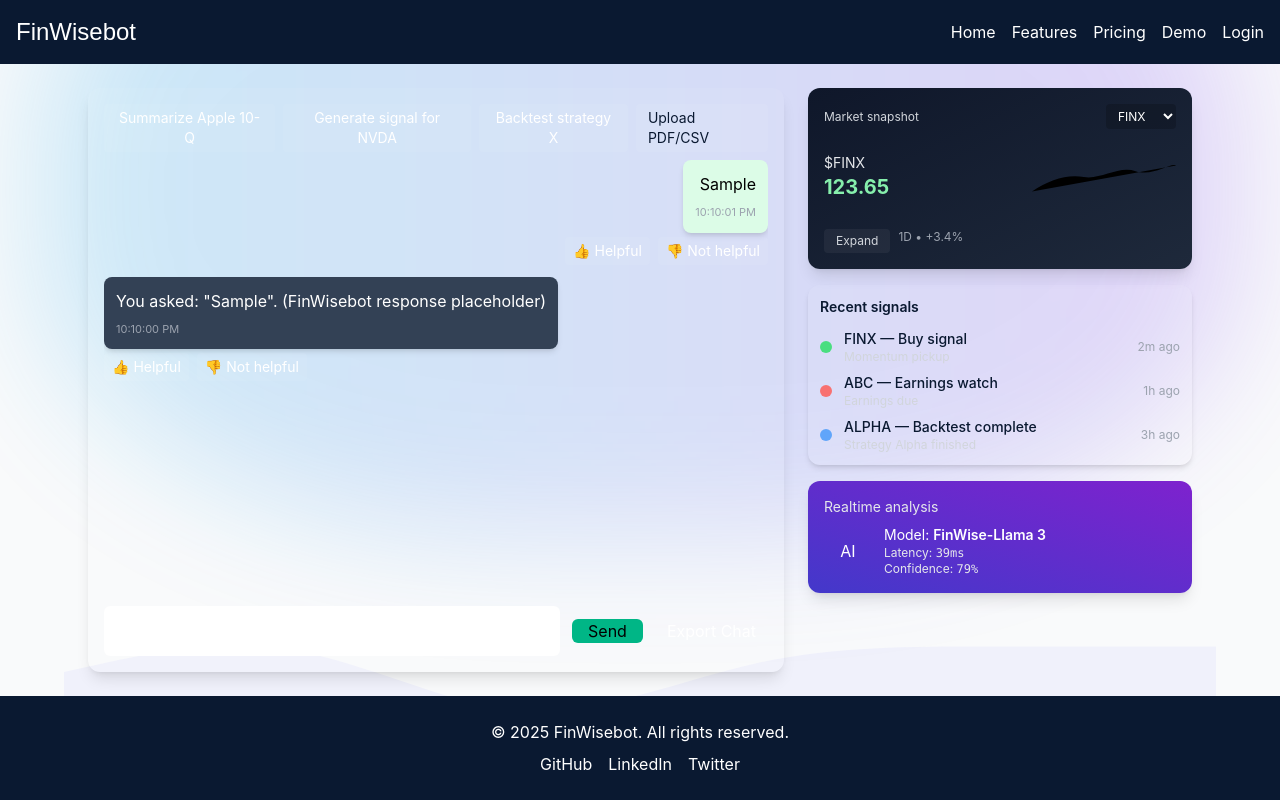
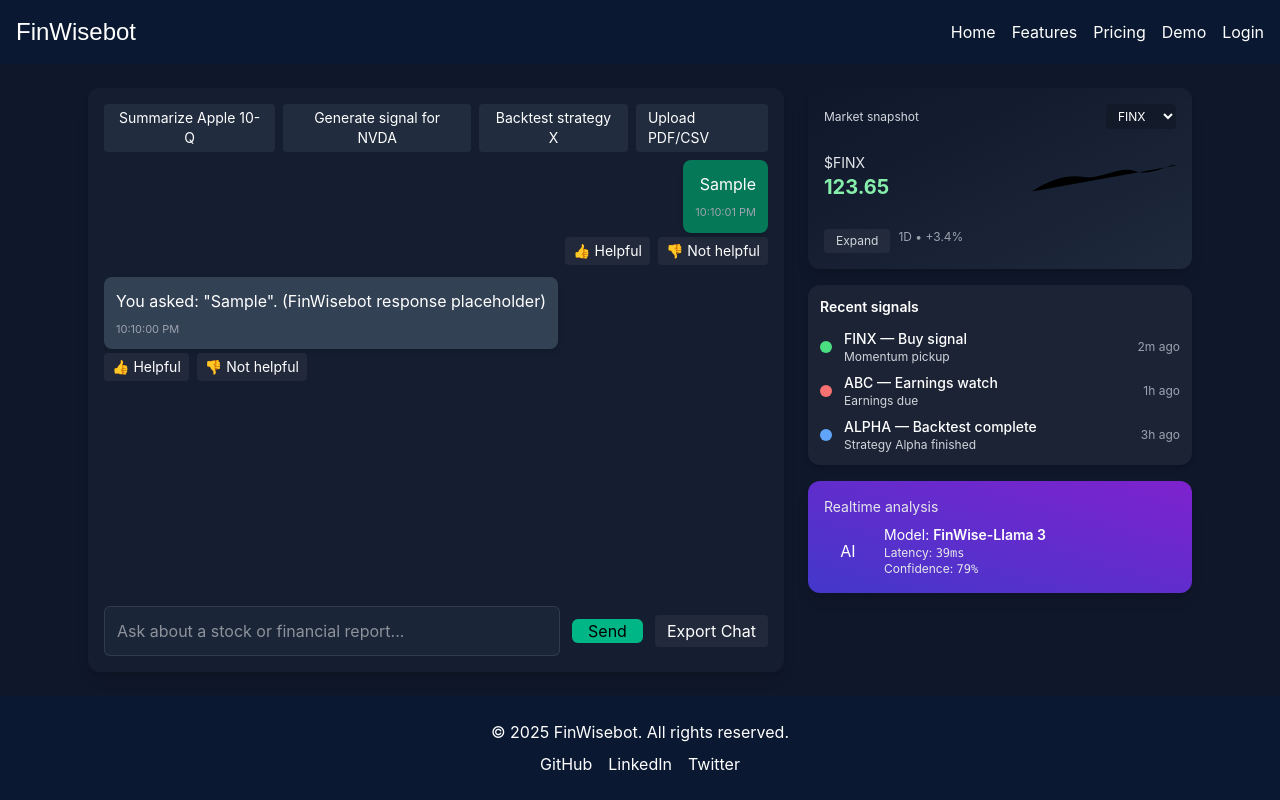
Before and after one commit to assassinyousuf/finwisebot_website, a Next.js app: page /demo in a window 1280 px wide. Both pictures are taken after typing "Sample" into the empty fields and a click on the button "Send". Built offline with nearby package versions, Linux system fonts and the light colour scheme.

Commit message:
style(demo): dark theme for demo page and chat bubbles; add fade animation

```diff
--- a/src/components/ChatBubble.jsx
+++ b/src/components/ChatBubble.jsx
@@ -14,7 +14,7 @@ export default function ChatBubble({ message, onReact }) {
   return (
     <div className={`mb-3 flex ${isUser ? 'justify-end' : 'justify-start'} animate-fade`}>
       <div className={`max-w-xl ${isUser ? 'text-right' : 'text-left'}`}>
-        <div className={`inline-block p-3 rounded-lg ${isUser ? 'bg-green-100 text-black' : 'bg-slate-700 text-white'} shadow-md`}>
+        <div className={`inline-block p-3 rounded-lg ${isUser ? 'bg-emerald-700 text-white' : 'bg-slate-700 text-white'} shadow-md`}>
           <div className="whitespace-pre-wrap">{message.text}</div>
           {message.citations && message.citations.length > 0 && (
             <div className="mt-2 text-xs text-blue-200">
--- a/src/pages/demo.jsx
+++ b/src/pages/demo.jsx
@@ -62,18 +62,18 @@ export default function Demo() {
   };
 
   return (
-    <div className="flex flex-col min-h-screen relative overflow-hidden">
+  <div className="flex flex-col min-h-screen relative overflow-hidden bg-slate-900 text-white">
       <DemoBackground />
       <Navbar />
       <main className="flex-1 p-6 max-w-6xl mx-auto flex gap-6">
-        <section className="flex-1 flex flex-col bg-white/5 rounded-xl p-4 shadow-lg">
+        <section className="flex-1 flex flex-col bg-slate-800/40 rounded-xl p-4 shadow-lg">
           <div className="mb-2 flex gap-2">
             {quickActions.map((q, i) => (
-              <button key={i} onClick={() => handleQuick(q.prompt)} className="bg-white/5 text-white px-3 py-1 rounded text-sm">{q.label}</button>
+              <button key={i} onClick={() => handleQuick(q.prompt)} className="bg-slate-700/40 text-white px-3 py-1 rounded text-sm">{q.label}</button>
             ))}
             <label className="ml-auto flex items-center gap-2 text-sm">
               <input type="file" accept=".pdf,.csv" onChange={handleFileUpload} className="hidden" />
-              <span className="bg-white/5 px-3 py-1 rounded">Upload PDF/CSV</span>
+              <span className="bg-slate-700/40 px-3 py-1 rounded">Upload PDF/CSV</span>
             </label>
           </div>
 
@@ -89,7 +89,7 @@ export default function Demo() {
 
           <div className="flex gap-3 items-center">
             <input
-              className="flex-1 p-3 rounded-md bg-white/6 border border-white/10 text-white placeholder-white/50 focus:outline-none"
+              className="flex-1 p-3 rounded-md bg-slate-700/20 border border-white/10 text-white placeholder-white/50 focus:outline-none"
               value={input}
               onChange={(e) => setInput(e.target.value)}
               placeholder="Ask about a stock or financial report..."
--- a/src/styles/components.css
+++ b/src/styles/components.css
@@ -78,3 +78,10 @@
 	100% { transform: translateY(0) scale(1); }
 }
 .animate-blob-slow { animation: blobSlow 12s ease-in-out infinite; }
+
+/* fade animation used by messages */
+@keyframes fadeIn {
+	from { opacity: 0; transform: translateY(6px); }
+	to { opacity: 1; transform: translateY(0); }
+}
+.animate-fade { animation: fadeIn 360ms ease-out both; }
```
